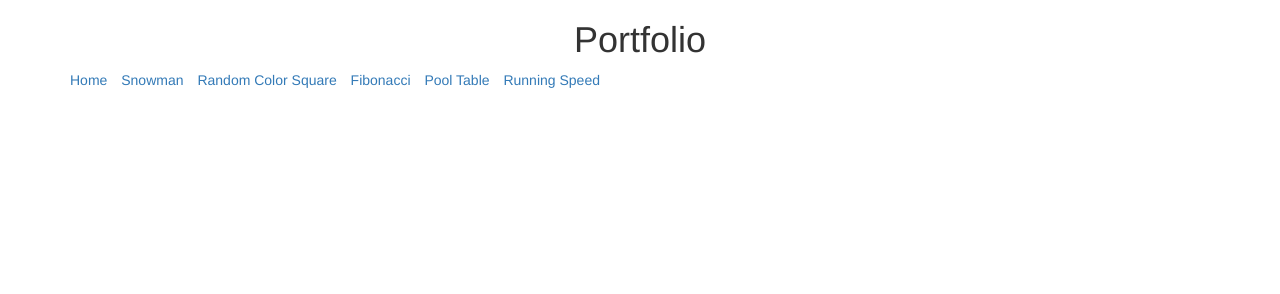
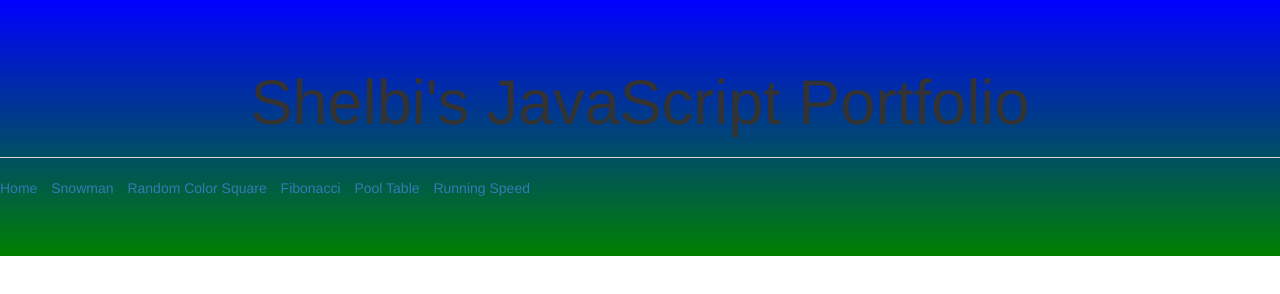
Before and after one commit to sheebee/sheebee.github.io, a plain HTML site: page index.html in a window 1280 px wide. Drawn offline with nearby package versions, Linux system fonts and the light colour scheme.

Commit message:
Update index.html

```diff
--- a/index.html
+++ b/index.html
@@ -2,8 +2,13 @@
 
 <html>
 	<style>
-	.container{
-		margin-left: 20px;
+	.jumbotron{
+	  background: blue;
+    	background: -webkit-linear-gradient(blue, green);
+    	background: -o-linear-gradient(blue, green);
+    	background: -moz-linear-gradient(blue, green);
+    	background: linear-gradient(blue, green);
+    	color:white;
 	}
 
 
@@ -11,24 +16,28 @@
 
 	<head>
 	<meta charset="utf-8">
-  	<meta name="viewport" content="width=device-width, initial-scale=1">
   	<link rel="stylesheet" href="http://maxcdn.bootstrapcdn.com/bootstrap/3.3.6/css/bootstrap.min.css">
   	<script src="https://ajax.googleapis.com/ajax/libs/jquery/1.12.0/jquery.min.js"></script>
 	<script src="http://maxcdn.bootstrapcdn.com/bootstrap/3.3.6/js/bootstrap.min.js"></script>
+		<style>
 
+		</style>
 	</head>
+
 
 	<body>
 
-		<div class="container">
-			<h1><center>Portfolio</center></h1>
+		<div class="jumbotron">
+			<h1><center>Shelbi's JavaScript Portfolio</center></h1>
+			<hr>
   		<ul class="list-inline">
   			<li><a href="http://sheebee.github.io/index.html">Home</a></li>
 			<li><a href="http://sheebee.github.io/Code HS_Lesson 5_Using Graphics in JS_Snowman.html">Snowman</a></li>
 		 	<li><a href="http://sheebee.github.io/Code HS_Lesson 13_Random Color Square.html">Random Color Square</a></li>
     			<li><a href="http://sheebee.github.io/Code HS_Lesson 14_While Loops_Fibonacci.html">Fibonacci</a></li>
     			<li><a href="http://sheebee.github.io/Code HS_Lesson 18_Functions and Parameters 3_Pool Table.html">Pool Table</a></li>
-    			<li><a href="http://sheebee.github.io/Code HS_Lesson 4_Basic Math in JavaScript_Running Speed.html">Running Speed</a></li>
+    			<li><a href="http://sheebee.github.io/Code HS_Lesson 4_Basic Math in JavaScript_Running Speed.html">Running Speed</a></li
+    			</div>
 
 </body>
 </html>
```
